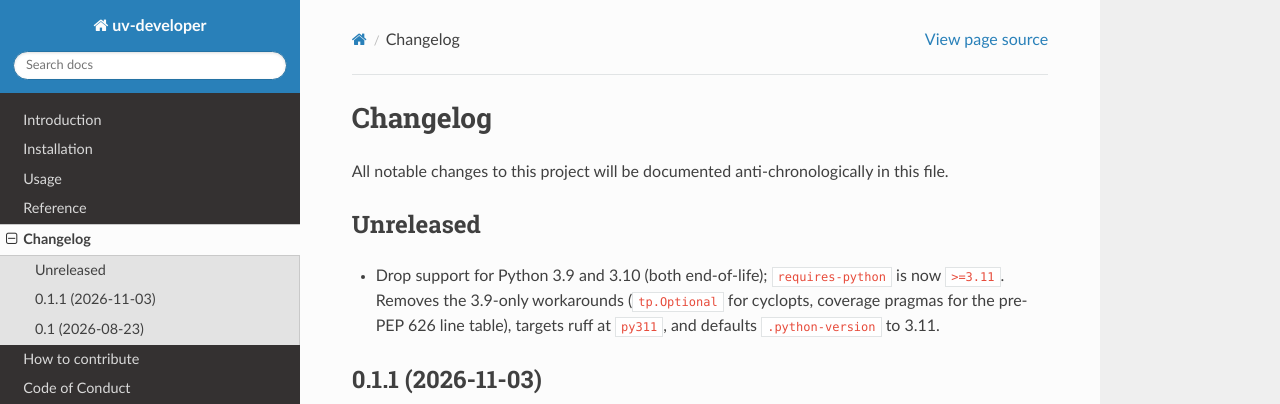
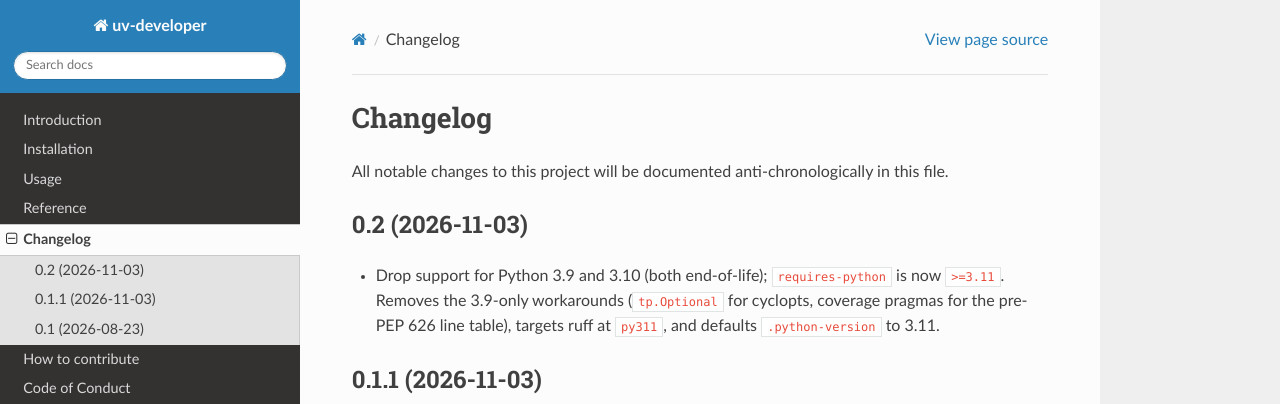
Before and after one commit to libranet/uv-developer, a Sphinx documentation site: the page built from docs/changes.md, in a window 1280 px wide and 1057 px high. Shown: the top 404 px of the window. Built offline with Sphinx 7.4.7 and the Read the Docs theme 3.1.0, drawn with Linux system fonts in a browser that asks for light colours.

Commit message:
chore: release 0.2
Claude-Session: https://claude.ai/code/session_01X16aaEYzUw6qwf6co68x5d

```diff
--- a/docs/changes.md
+++ b/docs/changes.md
@@ -2,7 +2,7 @@
 
 All notable changes to this project will be documented anti-chronologically in this file.
 
-## Unreleased
+## 0.2 (2026-11-03)
 
 - Drop support for Python 3.9 and 3.10 (both end-of-life); `requires-python` is now `>=3.11`.
   Removes the 3.9-only workarounds (`tp.Optional` for cyclopts, coverage pragmas for the
--- a/pyproject.toml
+++ b/pyproject.toml
@@ -22,7 +22,7 @@ build-backend = "uv_build"
 
 [project]
 name = "uv-developer"
-version = "0.1.2.dev1"
+version = "0.2"
 license = { file = "license.md" }
 description = "Toggle [tool.uv.sources] local path overrides in pyproject.toml on and off, and guard against committing them."
 readme = "docs/readme.md"
```
Also changed, not shown: 1 other file.
